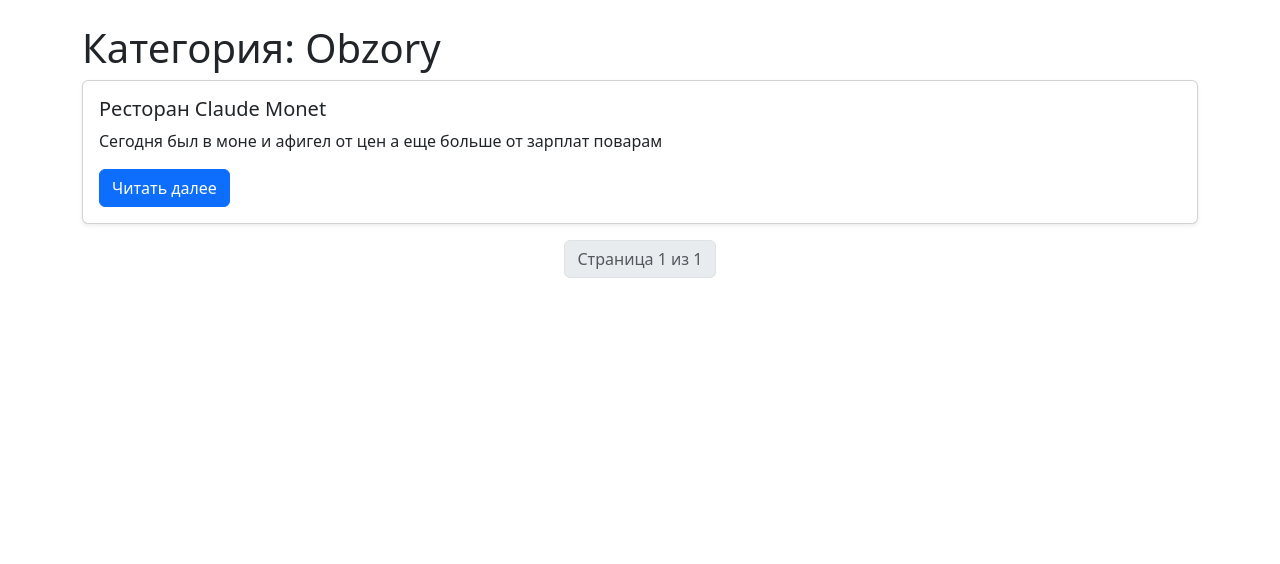
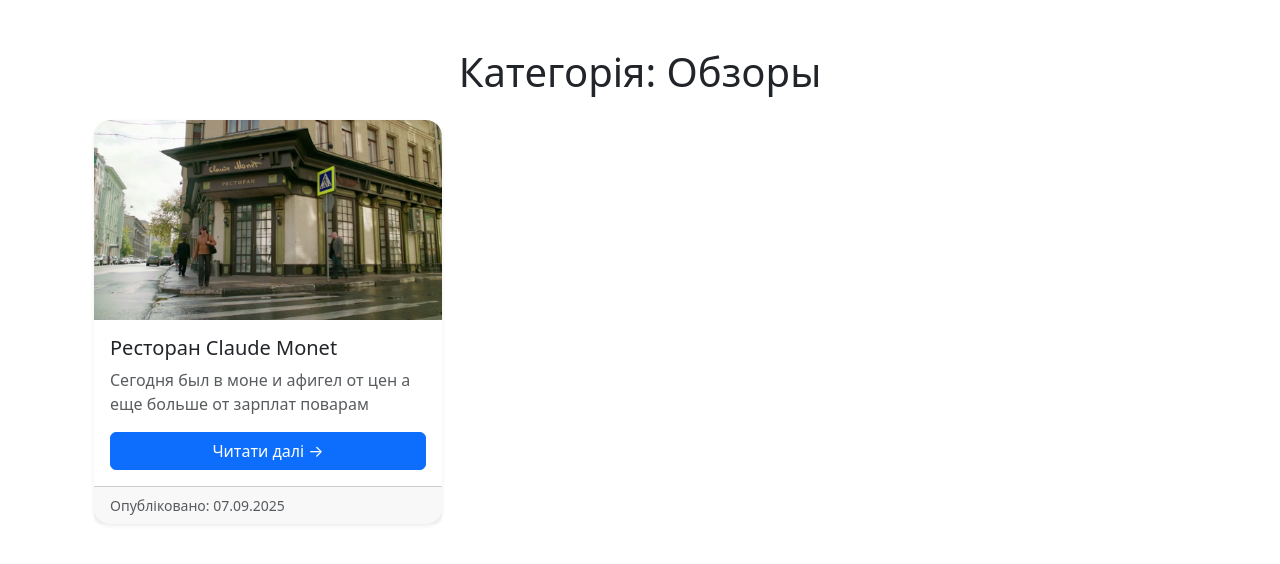
Before and after one commit to yehormamaiev/myblog, a Django app: a page that uses myblog1/posts/templates/posts/category.html in a window 1280 px wide. Shown: the part 56-620 px from the top of the page. Run offline with Django 5.2, Linux system fonts and the light colour scheme; data comes from the database, SQL or seed files in the repository; both versions use the stored data as it was after the commit.

Commit message:
design for templates

```diff
--- a/myblog1/posts/models.py
+++ b/myblog1/posts/models.py
@@ -33,7 +33,7 @@
         super().save(*args, **kwargs)
 
     def get_absolute_url(self):
-        return reverse('post_detail', kwargs={'slug':self.slug})
+        return reverse('post_detail', kwargs={'pk': self.id})
 
     def __str__(self):
         return self.title
--- a/myblog1/posts/templates/posts/category.html
+++ b/myblog1/posts/templates/posts/category.html
@@ -1,45 +1,58 @@
-{% extends 'posts/base.html' %}
+{% extends "posts/base.html" %}
+
+{% block title %}Категорія: {{ category.name }}{% endblock %}
 
 {% block content %}
-<h1>Категория: {{ view.kwargs.slug|title }}</h1>
+<div class="container mt-5">
+    <h1 class="mb-4 text-center">Категорія: {{ category.name }}</h1>
 
+    {% if posts %}
         <div class="row">
-    {% if posts %}
             {% for post in posts %}
-        <div class="col-md-12 mb-3">
-            <div class="card shadow-sm">
-                <div class="card-body">
+                <div class="col-md-4 mb-4">
+                    <div class="card h-100 shadow-sm border-0 rounded-4">
+                        {% if post.image %}
+                            <img src="{{ post.image.url }}" class="card-img-top rounded-top-4" alt="{{ post.title }}" style="height:200px; object-fit:cover;">
+                        {% endif %}
+                        <div class="card-body d-flex flex-column">
                             <h5 class="card-title">{{ post.title }}</h5>
-                    <p class="card-text">{{ post.content|truncatewords:30 }}</p>
-                    <a href="{{ post.get_absolute_url }}" class="btn btn-primary">Читать далее</a>
+                            <p class="card-text text-muted mb-3">{{ post.content|truncatewords:25 }}</p>
+                            <a href="{% url 'post_detail' post.id %}" class="btn btn-primary mt-auto">Читати далі →</a>
+                        </div>
+                        <div class="card-footer text-muted small">
+                            Опубліковано: {{ post.created_at|date:"d.m.Y" }}
                         </div>
                     </div>
                 </div>
             {% endfor %}
+        </div>
 
-        <!-- Пагинация -->
+        <!-- Пагінація -->
+        {% if is_paginated %}
             <nav aria-label="Page navigation">
                 <ul class="pagination justify-content-center">
                     {% if page_obj.has_previous %}
                         <li class="page-item">
-                <a class="page-link" href="?page={{ page_obj.previous_page_number }}">Предыдущая</a>
+                            <a class="page-link" href="?page={{ page_obj.previous_page_number }}" aria-label="Previous">← Попередня</a>
                         </li>
                     {% endif %}
-
-            <li class="page-item disabled">
-              <a class="page-link">Страница {{ page_obj.number }} из {{ page_obj.paginator.num_pages }}</a>
-            </li>
-
+                    {% for num in paginator.page_range %}
+                        {% if page_obj.number == num %}
+                            <li class="page-item active"><span class="page-link">{{ num }}</span></li>
+                        {% elif num > page_obj.number|add:'-3' and num < page_obj.number|add:'3' %}
+                            <li class="page-item"><a class="page-link" href="?page={{ num }}">{{ num }}</a></li>
+                        {% endif %}
+                    {% endfor %}
                     {% if page_obj.has_next %}
                         <li class="page-item">
-                <a class="page-link" href="?page={{ page_obj.next_page_number }}">Следующая</a>
+                            <a class="page-link" href="?page={{ page_obj.next_page_number }}" aria-label="Next">Наступна →</a>
                         </li>
                     {% endif %}
                 </ul>
             </nav>
-
+        {% endif %}
     {% else %}
-        <p>В этой категории пока нет постов.</p>
+        <p class="text-center">У цій категорії поки немає постів.</p>
     {% endif %}
 </div>
 {% endblock %}
--- a/myblog1/posts/urls.py
+++ b/myblog1/posts/urls.py
@@ -3,6 +3,6 @@
 
 urlpatterns = [
     path('', PostListView.as_view(), name='home'),
-    path('post/<slug:slug>/', PostDetailView.as_view(), name='post_detail'),
+    path('post/<int:pk>/', PostDetailView.as_view(), name='post_detail'),
     path('category/<slug:slug>/', CategoryListView.as_view(),name='category_posts'),
 ]
--- a/myblog1/posts/views.py
+++ b/myblog1/posts/views.py
@@ -17,8 +17,13 @@
     model = Post
     template_name = 'posts/category.html'
     context_object_name = 'posts'
-    paginate_by = 5
+    paginate_by = 6
 
     def get_queryset(self):
-        category_slug = self.kwargs.get('slug')
-        return Post.objects.filter(category__slug=category_slug, is_published=True).order_by('created_at')
+        self.category = Category.objects.get(slug=self.kwargs['slug'])
+        return Post.objects.filter(category=self.category)
+
+    def get_context_data(self, **kwargs):
+        context = super().get_context_data(**kwargs)
+        context['category'] = self.category  # передаємо об’єкт категорії
+        return context
```
Also changed, not shown: myblog1/posts/templates/posts/post_detail.html (+45 -18 lines), myblog1/db.sqlite3, myblog1/media/posts/image/P4170291.JPG (added), myblog1/media/posts/image/claude_monet.webp (added), myblog1/media/posts/image/claude_monet_cjmMIsS.webp (added), myblog1/posts/migrations/0002_post_image_post_video.py (added), 1 other file. Lines whose indentation alone changed are shown as unchanged.
